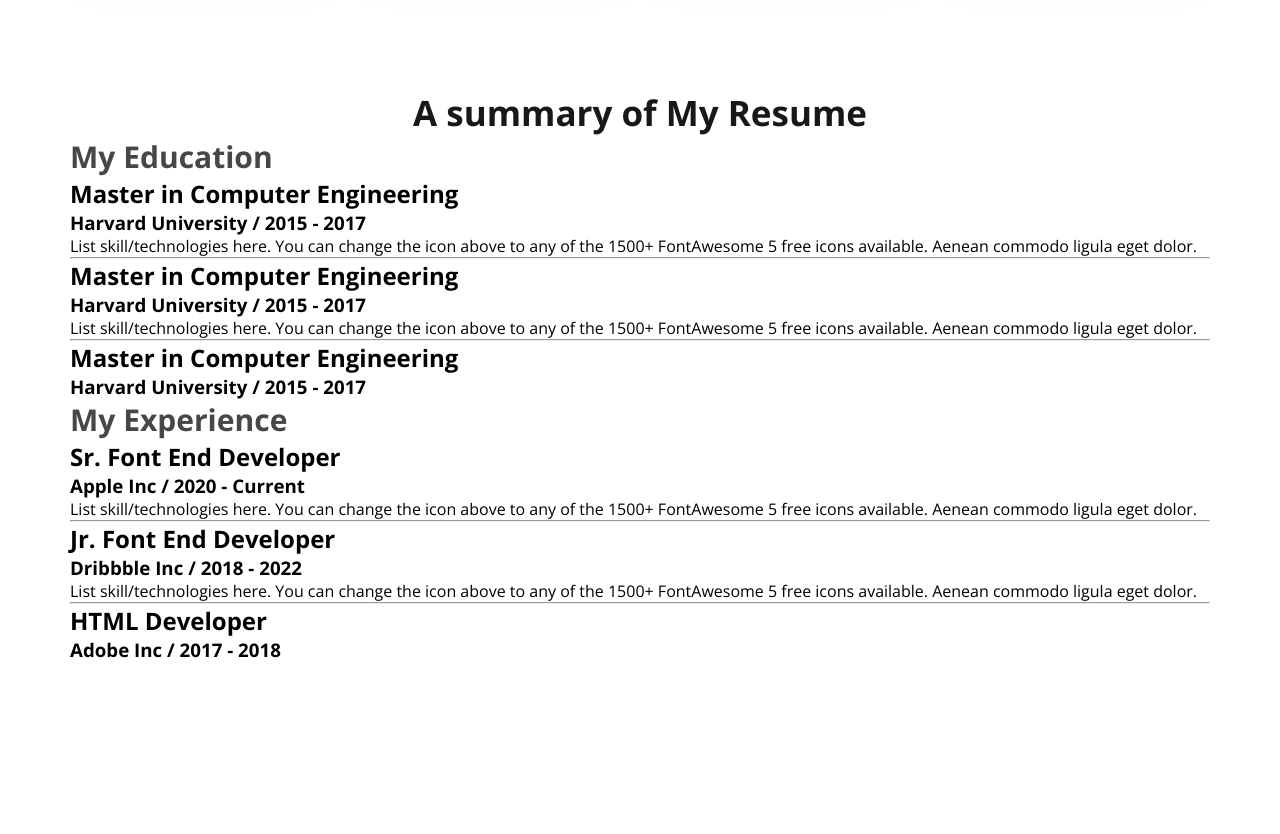
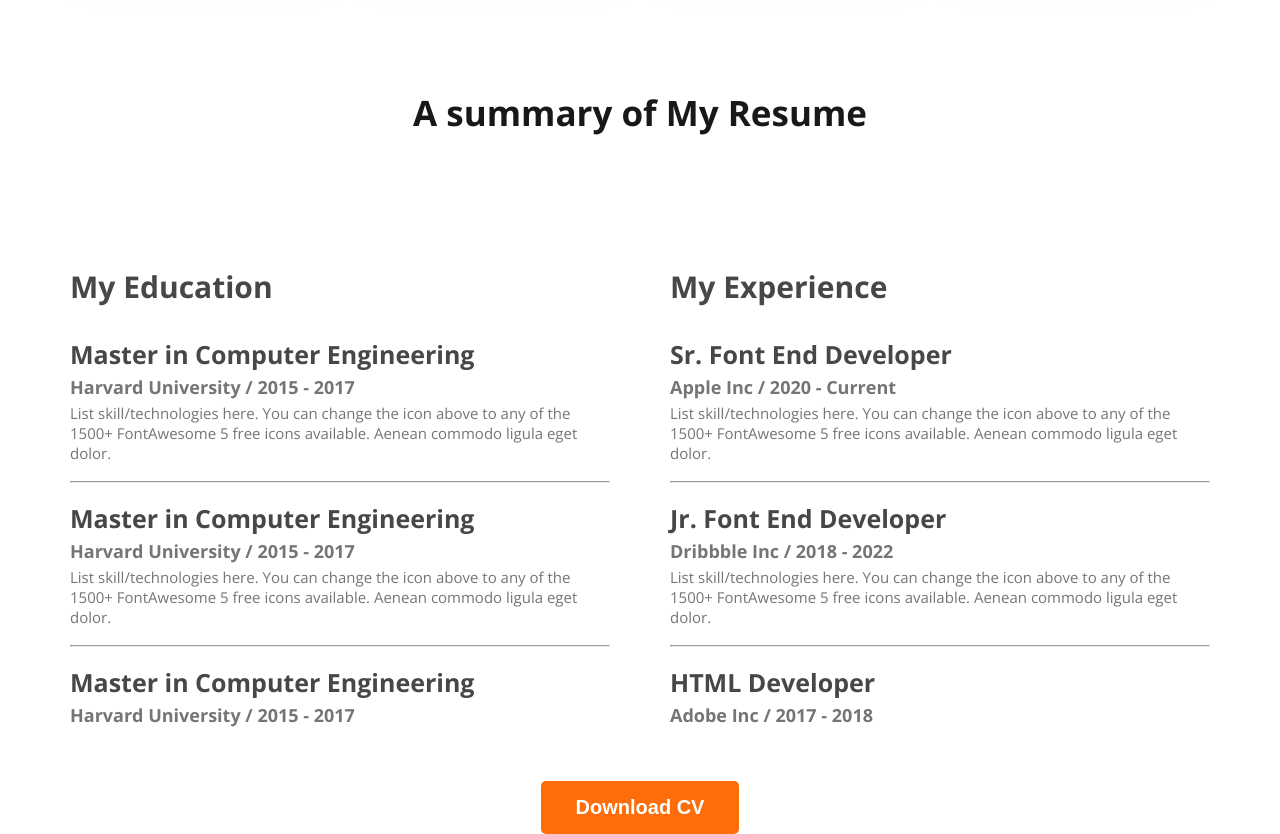
Before and after one commit to Mahamudurkhan10/developer-porttfolio, a plain HTML site: page index.html in a window 1280 px wide. Shown: the part 1880-2714 px from the top of the page. Before the commit the page ends 2542 px from the top, so only its background shows below. Drawn offline with nearby package versions, Linux system fonts and the light colour scheme.

Commit message:
code sending

```diff
--- a/index.html
+++ b/index.html
@@ -127,6 +127,9 @@
                         </div>
                     </div>
                 </div>
+                <div class="resume-item-btn">
+                    <button class="btn-primary">Download CV</button>
+                </div>
             </section>
 
         </main>
--- a/styles/portfolio.css
+++ b/styles/portfolio.css
@@ -178,8 +178,41 @@ main section{
     color: #757575;
 }
 /* resume section styles */
+.resume-conteinar{
+    display: flex;
+    gap: 60px;
+    margin-top: 130px ;
+}
 .resume-colum-title{
+    margin-bottom: 30px;
     color: #474747;
     font-size: 30px;
     font-weight: 700;
 }
+.resume-item{
+    background: #FFF;
+}
+.resume-colum hr{
+    margin: 18px 0px;
+}
+.resume-item-title{
+    color: #474747;
+    font-size: 25px;
+    font-weight: 700;
+    margin-bottom: 4px;
+}
+.resume-item-institute{
+    color: #757575;
+    font-size: 18px;
+    font-weight: 550px;
+    margin-bottom: 4px;
+}
+.resume-item-description{
+    color: #757575;
+    font-size: 15px;
+    font-weight: 400px;
+}
+.resume-item-btn{
+    text-align: center;
+    margin-top: 50px;
+}
```
